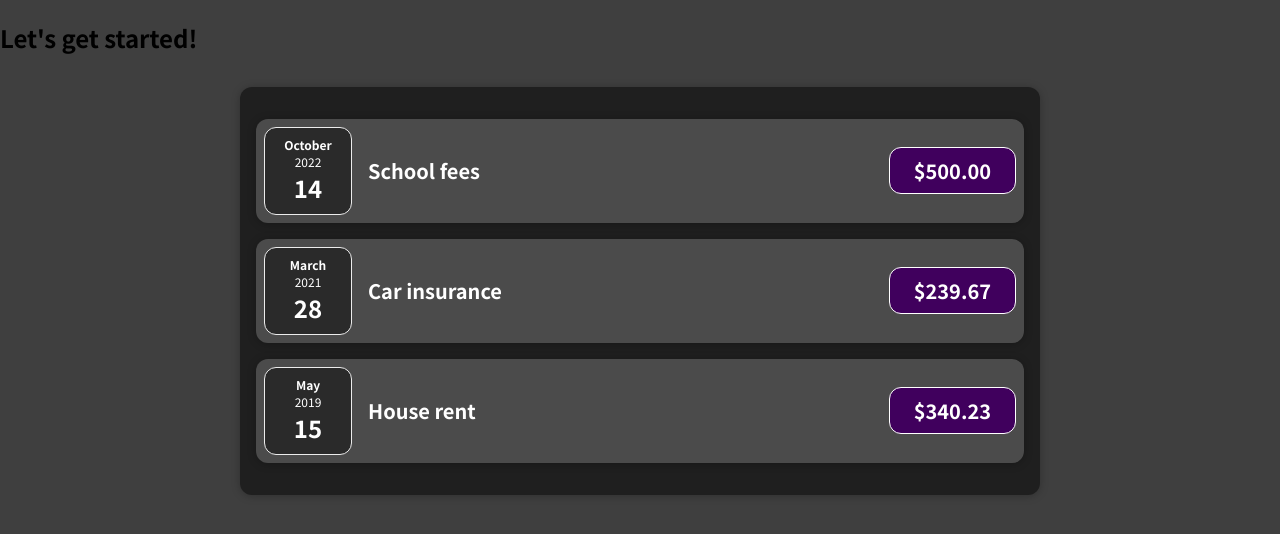
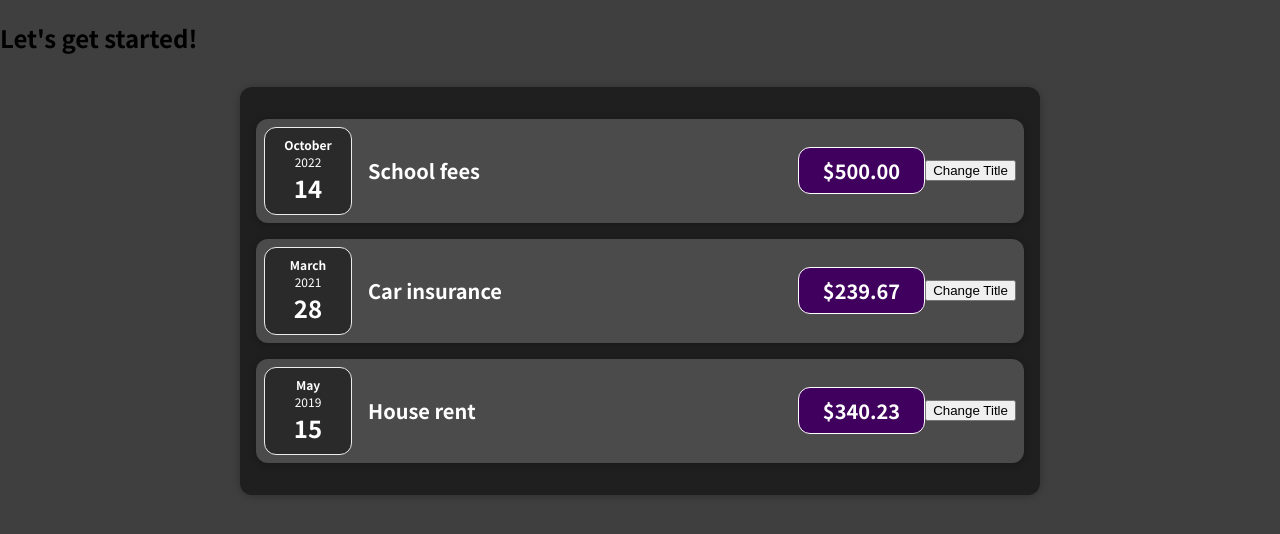
Before and after one commit to devBayo/react-complete-guide, a React (Create React App) app: page / in a window 1280 px wide. Shown: the top 534 px of the page. Built offline with nearby package versions, Linux system fonts and the light colour scheme.

Commit message:
listening to events and working with event handlers

```diff
--- a/src/components/Expenses/ExpenseItem.jsx
+++ b/src/components/Expenses/ExpenseItem.jsx
@@ -3,6 +3,10 @@ import Card from '../UI/Card';
 import ExpenseDate from './ExpenseDate';
 
 const ExpenseItem = props => {
+  const clickHandler = () => {
+    console.log('Clicked');
+  };
+
   return (
     <Card className="expense-item">
       <ExpenseDate date={props.date} />
@@ -10,6 +14,7 @@ const ExpenseItem = props => {
         <h2>{props.title}</h2>
         <div className="expense-item__price">${props.amount}</div>
       </div>
+      <button onClick={clickHandler}>Change Title</button>
     </Card>
   );
 };
```
